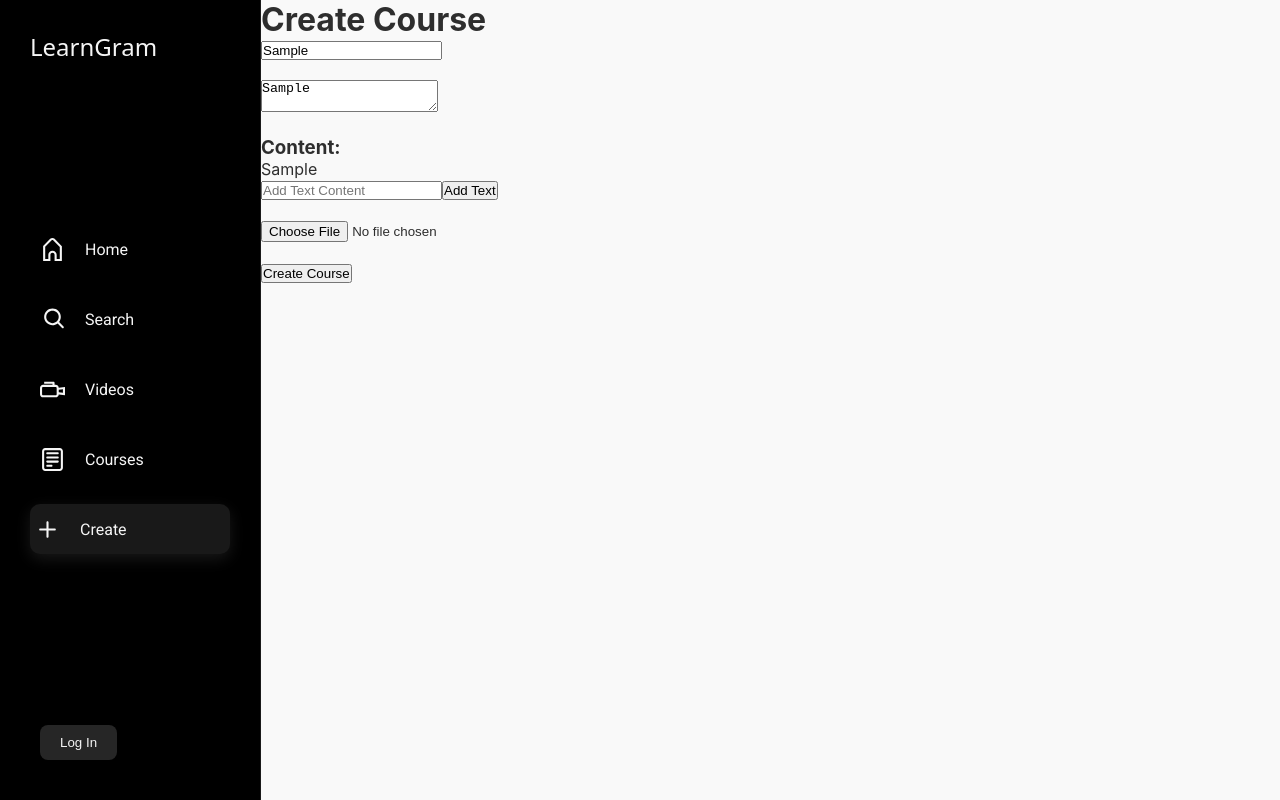
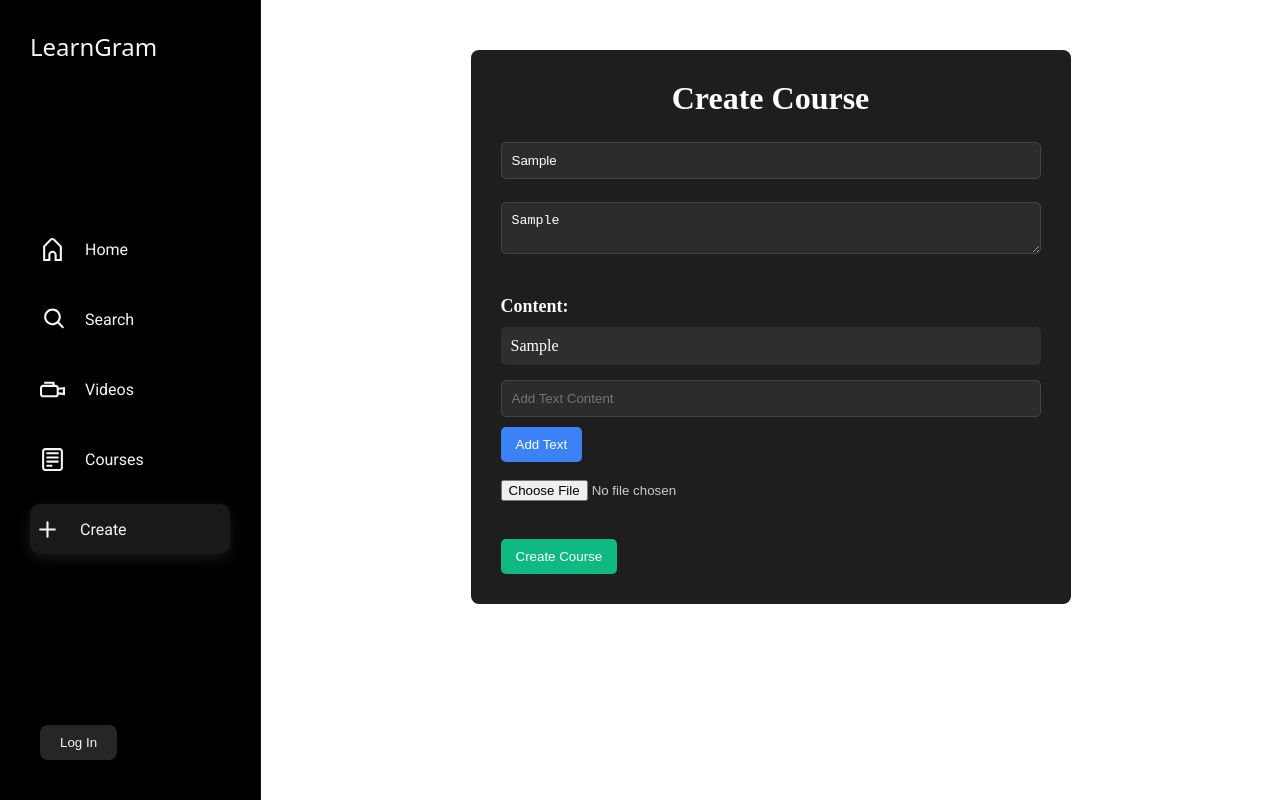
Before and after one commit to chirathdinduwara/LearnGram, a React (Vite) app in the folder frontend/: page /courses/create in a window 1280 px wide. Both pictures are taken after typing "Sample", "Sample", "Sample" into the empty fields and a click on the button "Add Text". Built offline with nearby package versions, Linux system fonts and the light colour scheme; a web font is replaced by a local one.

Commit message:
major bug fixed frontend and backend

```diff
--- a/frontend/src/components/Course/CourseCard.jsx
+++ b/frontend/src/components/Course/CourseCard.jsx
@@ -1,26 +1,44 @@
-import React from 'react';
+import React from "react";
+import "../../css/Course/CourseCard.css";
 
 function CourseCard({ course, onEnroll, showEnroll = true }) {
   return (
-    <div style={{ border: '1px solid gray', padding: '10px', margin: '10px' }}>
-      <h2>{course.title}</h2>
-      <p>{course.description}</p>
-
-      {course.content.map((c, index) => (
-        <div key={index}>
-          {c.type === 'text' ? (
-            <p>{c.value}</p>
-          ) : (
-            <img src={c.value} alt="Course content" width="200" />
+    <div className="course-card">
+      <div className="course-card__content">
+        <div className="course-card__image">
+          {course.content.map(
+            (c, index) =>
+              c.type === "image" && (
+                <img
+                  key={index}
+                  src={c.value}
+                  alt="Course content"
+                  className="course-card__image-img"
+                />
+              )
           )}
         </div>
-      ))}
-
-      {showEnroll && (
-        <button onClick={() => onEnroll(course.courseId)}>
-          Enroll
-        </button>
-      )}
+        <div className="course-card__details">
+          <h2 className="course-card__title">{course.title}</h2>
+          <p className="course-card__description">{course.description}</p>
+          {course.content.map(
+            (c, index) =>
+              c.type === "text" && (
+                <p key={index} className="course-card__text">
+                  {c.value}
+                </p>
+              )
+          )}
+          {showEnroll && (
+            <button
+              className="course-card__enroll-button"
+              onClick={() => onEnroll(course.courseId)}
+            >
+              Enroll
+            </button>
+          )}
+        </div>
+      </div>
     </div>
   );
 }
--- a/frontend/src/components/Course/CourseServices.js
+++ b/frontend/src/components/Course/CourseServices.js
@@ -3,6 +3,7 @@ import axios from 'axios';
 const API = axios.create({ baseURL: 'http://localhost:8080' }); // your backend URL
 
 export const createCourse = (courseData) => API.post('/courses', courseData);
+export const UploadImage = (courseData) => API.post('/CourseImage', courseData);
 export const getMyCourses = (userId) => API.get(`/courses/user/${userId}`);
 export const getAllCourses = () => API.get('/courses');
 export const enrollCourse = (courseId, userId) => API.post(`/courses/${courseId}/enroll`, { userId });
--- a/frontend/src/components/Course/Course_From.jsx
+++ b/frontend/src/components/Course/Course_From.jsx
@@ -1,12 +1,12 @@
 import React, { useState } from "react";
-import { createCourse } from "./CourseServices";
+import axios from "axios";
+import "../../css/Course/CourseForm.css";
 
 function CreateCourse() {
   const [title, setTitle] = useState("");
   const [description, setDescription] = useState("");
   const [content, setContent] = useState([]);
   const [tempContent, setTempContent] = useState("");
-  // const [tempImage, setTempImage] = useState(null);
 
   const handleAddText = () => {
     setContent([...content, { type: "text", value: tempContent }]);
@@ -21,32 +21,77 @@ function CreateCourse() {
     }
   };
 
-  const handleSubmit = async () => {
-    console.log(localStorage.getItem("userEmail"));
+  const handleSubmit = async (e) => {
+    e.preventDefault();
+
+    if (!title || !description || content.length === 0) {
+      alert("Please fill in all fields and add at least one content item.");
+      return;
+    }
+
+    try {
+      const processedContent = [];
+
+      for (let item of content) {
+        if (item.type === "image" && item.value.startsWith("blob:")) {
+          const response = await fetch(item.value);
+          const blob = await response.blob();
+          const formData = new FormData();
+          formData.append("image", blob);
+
+          // Upload image to backend
+          const imageResponse = await axios.post(
+            "http://localhost:8080/courses/CourseImage",
+            formData,
+            {
+              headers: {
+                "Content-Type": "multipart/form-data",
+              },
+            }
+          );
+
+          const imageUrl = imageResponse.data; // Backend should return the image URL
+          processedContent.push({ type: "image", value: imageUrl });
+        } else {
+          processedContent.push(item); // Text content
+        }
+      }
+
       const newCourse = {
         title,
         description,
-      content,
-      createdBy: localStorage.getItem("userEmail"), // replace with real user id from auth
+        content: processedContent,
+        createdBy: localStorage.getItem("userEmail"),
       };
-    await createCourse(newCourse);
+
+      await axios.post("http://localhost:8080/courses", newCourse);
+
       alert("Course Created Successfully!");
       setTitle("");
       setDescription("");
       setContent([]);
+    } catch (error) {
+      console.error("Error while creating course:", error);
+      alert("There was an error while creating the course.");
+    }
   };
 
   return (
-    <div>
-      <h1>Create Course</h1>
+    <>
+      <div className="course-container">
+        <h1 className="course-title">Create Course</h1>
+
         <input
+          className="input-title"
           placeholder="Course Title"
           value={title}
           onChange={(e) => setTitle(e.target.value)}
         />
         <br />
         <br />
+
         <textarea
+          className="input-description"
           placeholder="Course Description"
           value={description}
           onChange={(e) => setDescription(e.target.value)}
@@ -54,31 +99,50 @@ function CreateCourse() {
         <br />
         <br />
 
-      <h3>Content:</h3>
+        <h3 className="content-heading">Content:</h3>
+        <div className="content-list">
           {content.map((c, i) => (
-        <div key={i}>
+            <div key={i} className="content-item">
               {c.type === "text" ? (
-            <p>{c.value}</p>
+                <p className="content-text">{c.value}</p>
               ) : (
-            <img src={c.value} alt="content" width="100" />
+                <img
+                  className="content-image"
+                  src={c.value}
+                  alt="content"
+                  width="100"
+                />
               )}
             </div>
           ))}
+        </div>
+
         <input
+          className="input-temp-content"
           placeholder="Add Text Content"
           value={tempContent}
           onChange={(e) => setTempContent(e.target.value)}
         />
-      <button onClick={handleAddText}>Add Text</button>
+        <button className="btn-add-text" onClick={handleAddText}>
+          Add Text
+        </button>
         <br />
         <br />
 
-      <input type="file" accept="image/*" onChange={handleAddImage} />
+        <input
+          className="input-image-upload"
+          type="file"
+          accept="image/*"
+          onChange={handleAddImage}
+        />
         <br />
         <br />
 
-      <button onClick={handleSubmit}>Create Course</button>
+        <button className="btn-submit" onClick={handleSubmit}>
+          Create Course
+        </button>
       </div>
+    </>
   );
 }
 
--- /dev/null
+++ b/frontend/src/css/Course/CourseCard.css
@@ -0,0 +1,95 @@
+.course-card {
+    display: flex;
+    background-color: #1e1e1e;
+    border-radius: 8px;
+    overflow: hidden;
+    box-shadow: 0 4px 8px rgba(0, 0, 0, 0.3);
+    width: 1150px;
+    height: 300px;
+    margin: 10px;
+    color: white;
+    font-family: "Arial", sans-serif;
+    transition: transform 0.3s ease;
+    flex-direction: column;
+  }
+
+  .course-card:hover {
+    transform: translateY(-2px);
+  }
+
+  .course-card__content {
+    display: flex;
+    padding: 15px;
+    align-items: center;
+    flex-grow: 1;
+  }
+
+  .course-card__details h2 {
+    margin-top: -100px;
+  }
+
+  .course-card__details p {
+    margin-top: -10px;
+  }
+
+  .course-card__image {
+    max-height: 260px;
+    margin-right: 20px;
+    overflow: hidden;
+    position: relative;
+    border-radius: 8px;
+  }
+
+  .course-card__image-img {
+    width: 100%;
+    height: 100%;
+    object-fit: cover;
+    transition: opacity 0.3s ease;
+  }
+
+  .course-card__image:hover .course-card__image-img {
+    opacity: 0.8;
+  }
+
+  .course-card__details {
+    display: flex;
+    flex-direction: column;
+  }
+
+  .course-card__title {
+    font-size: 1.6em;
+    color: white;
+    margin-bottom: 10px;
+    font-weight: 600;
+  }
+
+  .course-card__description {
+    font-size: 1em;
+    margin-bottom: 15px;
+  }
+
+  .course-card__text {
+    font-size: 0.95em;
+    margin-bottom: 8px;
+  }
+
+  .course-card__enroll-button {
+    background-color: #409cff;
+    color: white;
+    border: none;
+    padding: 12px 20px;
+    font-size: 1em;
+    border-radius: 4px;
+    cursor: pointer;
+    transition: background-color 0.3s ease, transform 0.3s ease;
+    margin-top: auto; /* Pushes button to the bottom */
+  }
+
+  .course-card__enroll-button:hover {
+    background-color: #0160b4;
+    transform: scale(1.05);
+  }
+
+  .course-card__enroll-button:focus {
+    outline: none;
+  }
--- a/frontend/src/css/Course/CourseDashboard.css
+++ b/frontend/src/css/Course/CourseDashboard.css
@@ -1,8 +1,8 @@
-:root {
+/* :root {
   --primary: #ff6ec4;
   --secondary: #7873f5;
   --background: #f9f9f9;
-  --card-bg: #ffffff;
+  --card-bg: #b01616;
   --text-dark: #2e2e2e;
   --text-light: #8a8a8a;
   --border-color: #eaeaea;
@@ -98,7 +98,7 @@ hr {
   border: none;
   border-top: 1px solid var(--border-color);
   margin: 40px 0;
-}
+} */
 
 .dashboard-sections {
   padding: 2rem;
--- /dev/null
+++ b/frontend/src/css/Course/CourseForm.css
@@ -0,0 +1,79 @@
+.course-container {
+  width: 600px;
+  margin: 50px auto;
+  padding: 30px;
+  background-color: #1e1e1e;
+  border-radius: 8px;
+  box-shadow: 0 0 10px rgba(255, 255, 255, 0.1);
+}
+
+.course-title {
+  text-align: center;
+  color: #ffffff;
+  margin-bottom: 20px;
+}
+
+.input-title,
+.input-description,
+.input-temp-content {
+  width: 100%;
+  padding: 10px;
+  margin-top: 5px;
+  background-color: #2c2c2c;
+  color: #ffffff;
+  border: 1px solid #444;
+  border-radius: 5px;
+}
+
+.content-heading {
+  margin-top: 20px;
+  font-size: 18px;
+  color: #f9f9f9;
+}
+
+.content-list {
+  margin-top: 10px;
+}
+
+.content-item {
+  margin-bottom: 10px;
+}
+
+.content-text {
+  background-color: #2e2e2e;
+  color: #ffffff;
+  padding: 10px;
+  border-radius: 5px;
+}
+
+.content-image {
+  border: 1px solid #555;
+  border-radius: 5px;
+}
+
+.input-image-upload {
+  color: #ccc;
+}
+
+button {
+  padding: 10px 15px;
+  border: none;
+  border-radius: 5px;
+  cursor: pointer;
+}
+
+.btn-add-text {
+  background-color: #3b82f6;
+  color: #fff;
+  margin-top: 10px;
+}
+
+.btn-submit {
+  background-color: #10b981;
+  color: #fff;
+  margin-top: 20px;
+}
+
+button:hover {
+  opacity: 0.9;
+}
```
Also changed, not shown: frontend/src/css/Course/Course_From.css (deleted, +0 -162 lines), 1 other file (tests, documents, lock files or other folders). Lines whose indentation alone changed are shown as unchanged.
